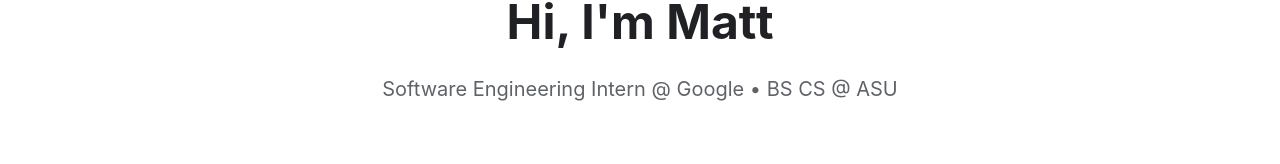
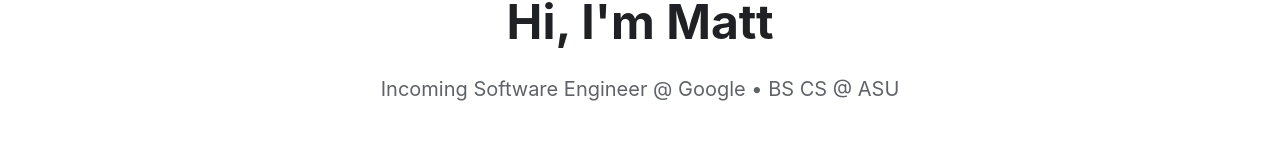
Before and after one commit to matthewwangg/portfolio-website, a Next.js app in the folder portfolio-app/: page / in a window 1280 px wide. Shown: the part 457-621 px from the top of the page. Built offline with nearby package versions, Linux system fonts and the light colour scheme.

Commit message:
Updated description to include new job

```diff
--- a/portfolio-app/src/app/components/hero.tsx
+++ b/portfolio-app/src/app/components/hero.tsx
@@ -47,7 +47,7 @@
                     maxWidth: "700px",
                 }}
             >
-                Software Engineering Intern @ Google • BS CS @ ASU
+                Incoming Software Engineer @ Google • BS CS @ ASU
             </p>
         </section>
     );
```
